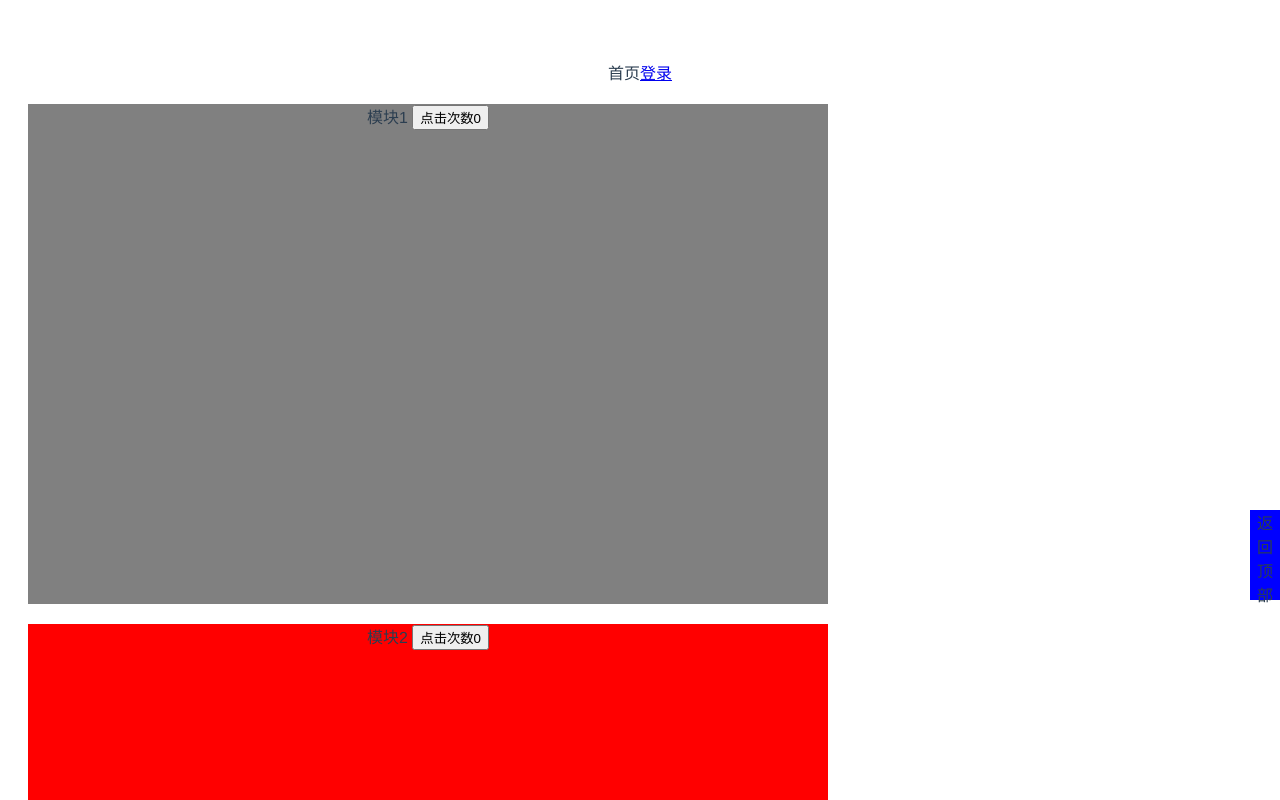
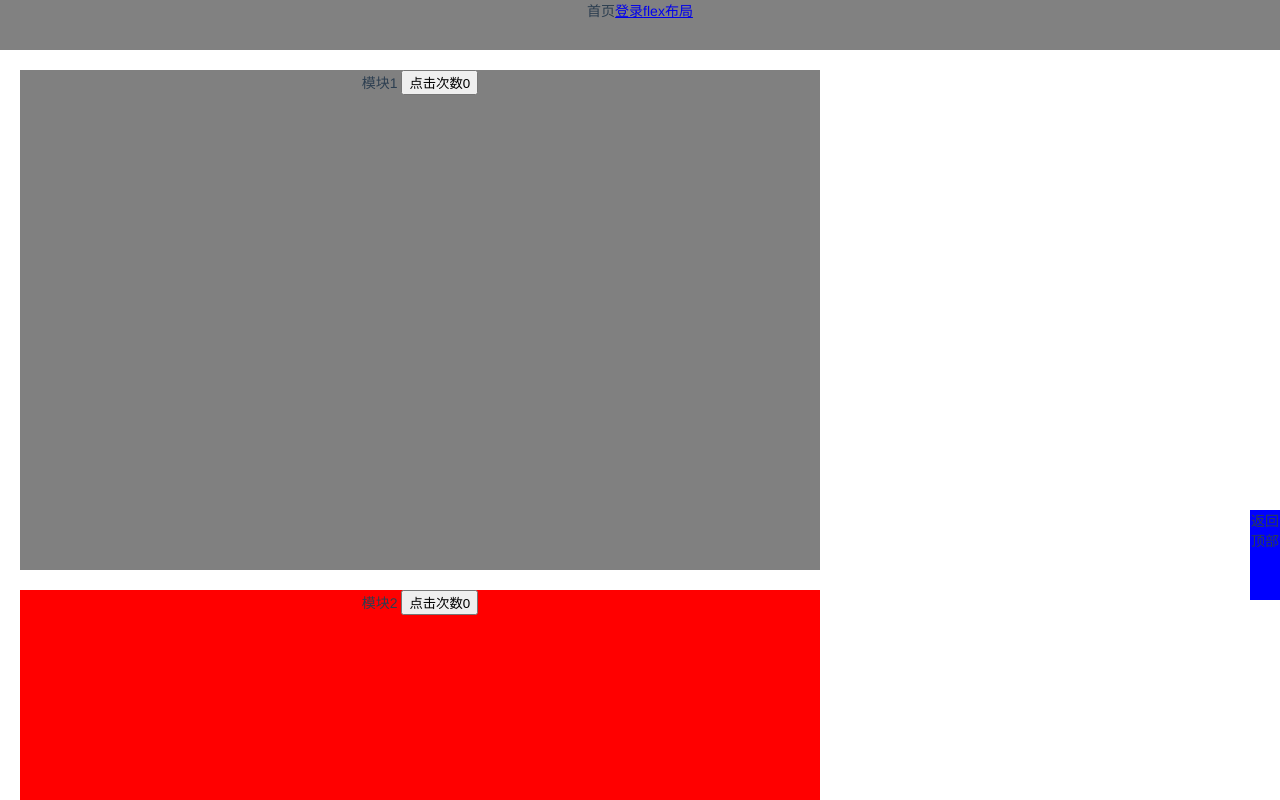
Before and after one commit to guoshengqiu/vue, a Vue app in the folder vue-loading/vue-practice/: page /#/ in a window 1280 px wide. Shown: the top 800 px of the page. Built offline with nearby package versions, Linux system fonts and the light colour scheme.

Commit message:
学习flex

```diff
--- a/vue-loading/vue-practice/package.json
+++ b/vue-loading/vue-practice/package.json
@@ -43,6 +43,7 @@
     "friendly-errors-webpack-plugin": "^1.6.1",
     "html-webpack-plugin": "^2.30.1",
     "node-notifier": "^5.1.2",
+    "node-sass": "^4.12.0",
     "optimize-css-assets-webpack-plugin": "^3.2.0",
     "ora": "^1.2.0",
     "portfinder": "^1.0.13",
@@ -50,6 +51,7 @@
     "postcss-loader": "^2.0.8",
     "postcss-url": "^7.2.1",
     "rimraf": "^2.6.0",
+    "sass-loader": "^7.3.1",
     "semver": "^5.3.0",
     "shelljs": "^0.7.6",
     "uglifyjs-webpack-plugin": "^1.1.1",
--- a/vue-loading/vue-practice/src/App.vue
+++ b/vue-loading/vue-practice/src/App.vue
@@ -18,6 +18,6 @@ export default {
   -moz-osx-font-smoothing: grayscale;
   text-align: center;
   color: #2c3e50;
-  margin-top: 60px;
+  /* margin-top: 60px; */
 }
 </style>
--- a/vue-loading/vue-practice/src/main.js
+++ b/vue-loading/vue-practice/src/main.js
@@ -4,6 +4,7 @@ import Vue from 'vue'
 import App from './App'
 import router from './router'
 import store from '@/store'
+import '@/styles/index.css'
 
 Vue.config.productionTip = false
 
--- a/vue-loading/vue-practice/src/router/index.js
+++ b/vue-loading/vue-practice/src/router/index.js
@@ -8,15 +8,22 @@ export default new Router({
     {
       path: '/',
       component: () => import('@/views/home')
-      // children: [
-      //   {
-      //     path: '/sign',
-      //     name: 'sign',
-      //     components: {
-      //       default: () => import('@/views/sign')
-      //     }
-      //   }
-      // ]
+    //   children: [
+    //     {
+    //       path: '/sign',
+    //       name: 'sign',
+    //       components: {
+    //         default: () => import('@/views/sign')
+    //       }
+    //     },
+    //     {
+    //       path: '/flex',
+    //       name: 'flex',
+    //       components: {
+    //         default: () =>('@/views/flex')
+    //       }
+    //     }
+    //   ]
     },
 
     {
@@ -31,6 +38,13 @@ export default new Router({
       //     }
       //   }
       // ]
+    },
+    {
+      path: '/flex',
+      name: 'flex',
+      components: {
+        default: () => import('@/views/flex')
+      }
     }
   ]
 })
--- /dev/null
+++ b/vue-loading/vue-practice/src/styles/index.css
@@ -0,0 +1,8 @@
+html,
+body {
+  width: 100%;
+  height: 100%;
+  font-size: 14px;
+  margin: 0;
+  padding: 0;
+}
--- /dev/null
+++ b/vue-loading/vue-practice/src/views/flex/index.vue
@@ -0,0 +1,38 @@
+<template>
+  <div class="flex">
+    <router-link :to="{path: '/'}">返回首页</router-link>
+    <div class="box">
+      <span class="item"></span>
+    </div>
+  </div>
+</template>
+
+<script>
+export default {
+
+}
+</script>
+
+<style lang="scss" scoped>
+  .flex {
+    height: 500px;
+    width: 100%;
+    padding-top: 50px;
+    text-align: center;
+    background-color: rgb(24, 23, 23);
+    .box {
+      width: 130px;
+      height: 130px;
+      margin-left: 100px;
+      background-color: rgb(240, 231, 231);
+      .item {
+        display: inline-block;
+      }
+    }
+  }
+</style>
+<style>
+  .box {
+    display: flex;
+  }
+</style>
--- a/vue-loading/vue-practice/src/views/home/index.vue
+++ b/vue-loading/vue-practice/src/views/home/index.vue
@@ -1,9 +1,12 @@
 <template>
   <div>
     <div class="test">
-      <span>首页</span>
-      <router-link :to="{path: '/sign', query: {id: 123}}">登录</router-link>
-      <!-- <router-view></router-view> -->
+      <div class="header">
+        <span>首页</span>
+        <router-link :to="{path: '/sign', query: {id: 123}}">登录</router-link>
+        <router-link :to="{path: '/flex', query: {id: 123}}">flex布局</router-link>
+        <!-- <router-view></router-view> -->
+      </div>
       <div class="content-top">
         模块1
         <button @click="handle()">点击次数{{count}}</button>
@@ -56,11 +59,16 @@ export default {
 }
 </script>
 
-<style>
+<style lang="scss">
   .test {
     position: relative;
     top: 0 ;
     left: 0;
+    .header {
+      width: auto;
+      height: 50px;
+      background-color: #818181;
+    }
   }
   .to-top {
     position: fixed;
```
Also changed, not shown: 1 other file (tests, documents, lock files or other folders).
